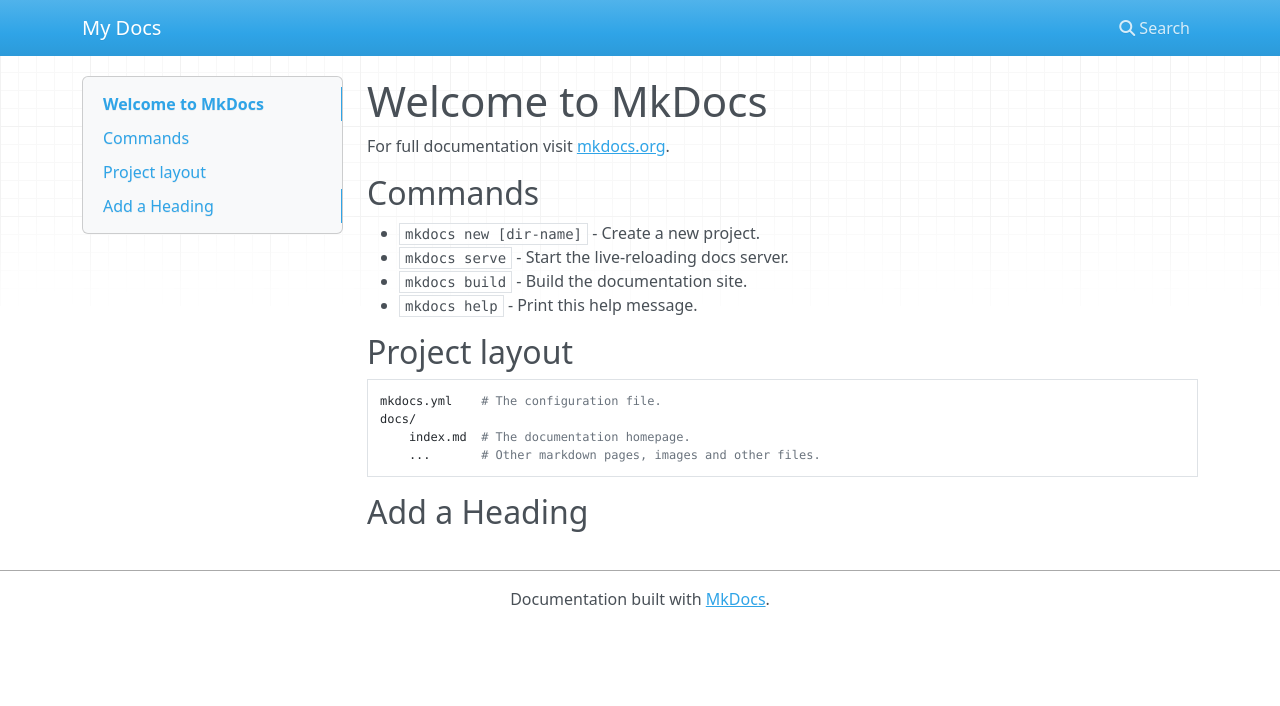
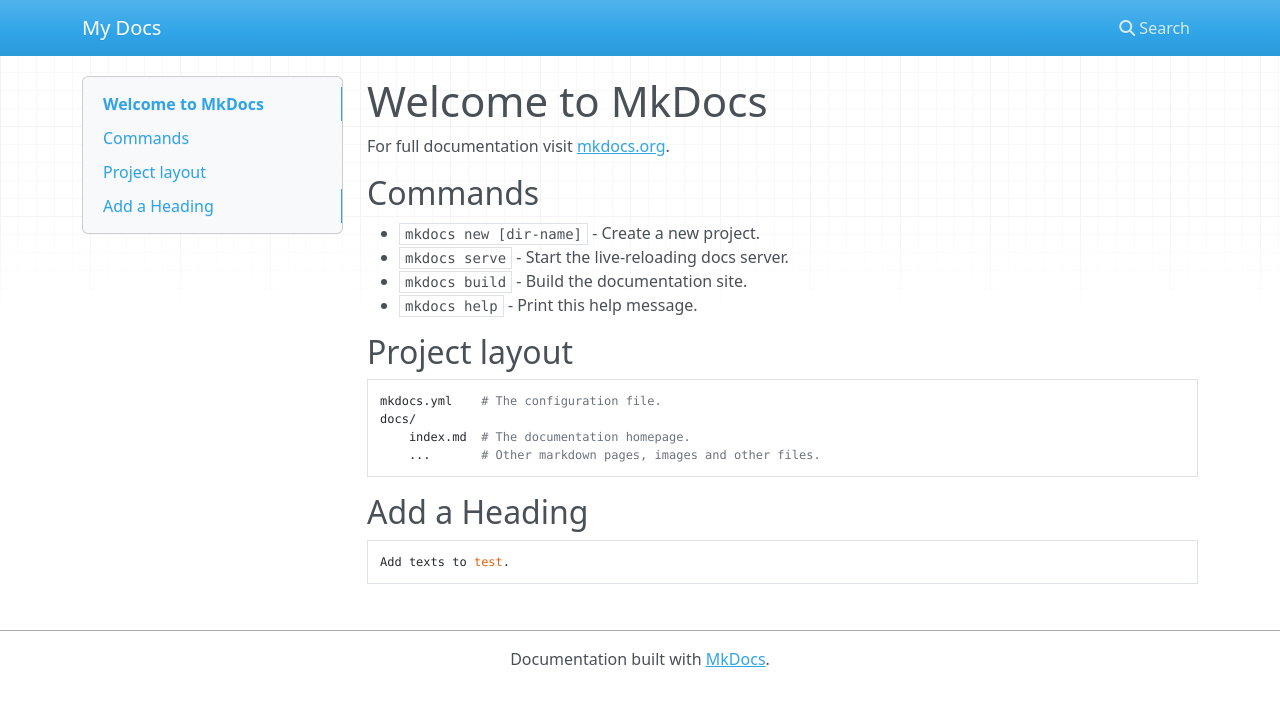
Before and after one commit to remexemer/test_mkdocs, an MkDocs documentation site: the page built from docs/index.md, in a window 1280 px wide. Shown: the top 706 px of the page. Built offline with MkDocs 1.6.1, drawn with Linux system fonts in a browser that asks for light colours; nearby versions of some CDN libraries.

Commit message:
Add a commit to test GitHub CI to build Pages
Signed-off-by: Ting-Shuo Hsu <tshsu@realtek.com>

```diff
--- a/docs/index.md
+++ b/docs/index.md
@@ -17,3 +17,5 @@
         ...       # Other markdown pages, images and other files.
 
 ## Add a Heading
+
+    Add texts to test.
```
